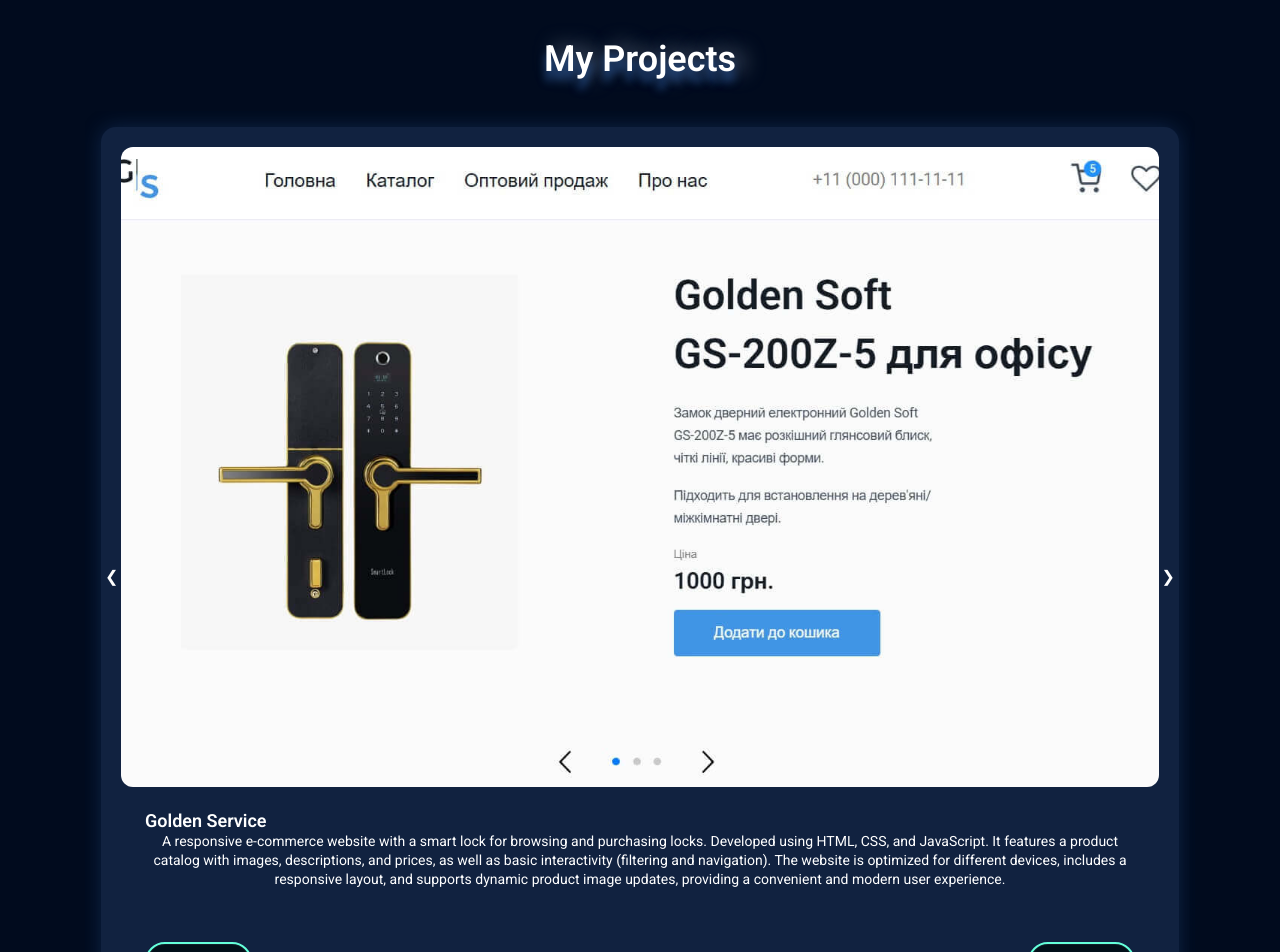
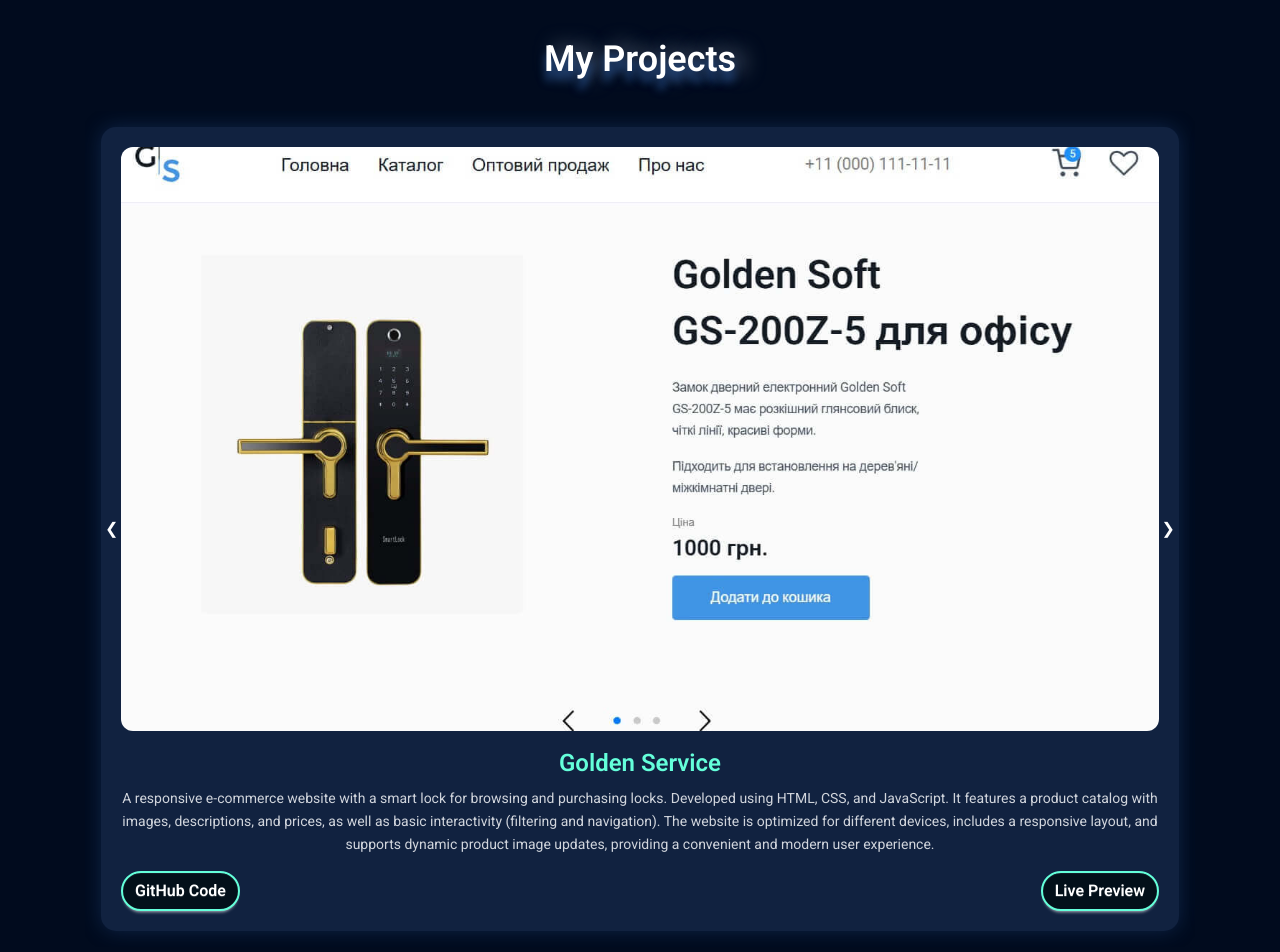
Before and after one commit to Yeromin1/Portfolio, a React (Vite) app: page / in a window 1280 px wide. Shown: the part 1780-2732 px from the top of the page. Built offline with nearby package versions, Linux system fonts and the light colour scheme.

Commit message:
ProjectsPage-finish

```diff
--- a/src/pages/ProjectsPage/ProjectsPage.jsx
+++ b/src/pages/ProjectsPage/ProjectsPage.jsx
@@ -1,3 +1,73 @@
+// import projects from "../../data/projects";
+
+// const ProjectsPage = () => {
+//   return (
+//     <section id="projects" className="bg-section">
+//       <div className="container py-20">
+//         <h2 className="text-4xl font-semibold title-shadow text-center mb-8">
+//           My Projects
+//         </h2>
+
+//         <div className="carousel w-full">
+//           {projects.map((project, index) => {
+//             const prevSlide = index === 0 ? projects.length : index;
+
+//             const nextSlide = index === projects.length - 1 ? 1 : index + 2;
+
+//             return (
+//               <div
+//                 key={project.id}
+//                 id={`slide${index + 1}`}
+//                 className="carousel-item relative w-full p-4"
+//               >
+//                 <div className="bg-[#112240] p-5 rounded-[15px] shadow-[0_0_20px_rgba(35,75,134,0.4)] grid">
+//                   <figure className="w-full h-full overflow-hidden">
+//                     <img
+//                       src={project.img}
+//                       alt={project.title}
+//                       className="w-full h-full object-cover rounded-xl"
+//                     />
+//                   </figure>
+
+//                   <div className="card-body items-center text-center flex justify-between w-full">
+//                     <div>
+//                       <h4 className="card-title">{project.title}</h4>
+
+//                       <p className="mb-4 leading-snug">{project.description}</p>
+//                     </div>
+
+//                     <div className="flex justify-between w-full">
+//                       <a href={project.link} target="_blank" rel="noreferrer">
+//                         <button className="btn py-2 px-3">GitHub Code</button>
+//                       </a>
+
+//                       <a href={project.demo} target="_blank" rel="noreferrer">
+//                         <button className="btn py-2 px-3">Live Preview</button>
+//                       </a>
+//                     </div>
+//                   </div>
+//                 </div>
+
+//                 <div className="hidden md:flex absolute left-5 right-5 top-1/2 -translate-y-1/2 justify-between">
+//                   <a href={`#slide${prevSlide}`} className="btn-circle">
+//                     ❮
+//                   </a>
+
+//                   <a href={`#slide${nextSlide}`} className="btn-circle">
+//                     ❯
+//                   </a>
+//                 </div>
+//               </div>
+//             );
+//           })}
+//         </div>
+//       </div>
+//     </section>
+//   );
+// };
+
+// export default ProjectsPage;
+
 import projects from "../../data/projects";
 
 const ProjectsPage = () => {
@@ -20,23 +90,26 @@ const ProjectsPage = () => {
                 id={`slide${index + 1}`}
                 className="carousel-item relative w-full p-4"
               >
-                <div className="bg-[#112240] p-5 rounded-[15px] shadow-[0_0_20px_rgba(35,75,134,0.4)] grid">
-                  <figure className="w-full h-full overflow-hidden">
+                <div className="bg-[#112240] p-5 rounded-[15px] shadow-[0_0_20px_rgba(35,75,134,0.4)] flex flex-col h-full">
+                  <figure className="w-full aspect-[16/9] overflow-hidden rounded-xl mb-4">
                     <img
                       src={project.img}
                       alt={project.title}
-                      className="w-full h-full object-cover rounded-xl"
+                      className="w-full h-full object-cover"
                     />
                   </figure>
 
-                  <div className="card-body items-center text-center flex justify-between w-full">
-                    <div>
-                      <h4 className="card-title">{project.title}</h4>
-
-                      <p className="mb-4 leading-snug">{project.description}</p>
+                  <div className="flex flex-col flex-1 text-center justify-between">
+                    <div className="mb-4 ">
+                      <h4 className="card-title mb-2 justify-center text-2xl text-[#64ffda]">
+                        {project.title}
+                      </h4>
+                      <p className="text-sm leading-relaxed text-gray-300">
+                        {project.description}
+                      </p>
                     </div>
 
-                    <div className="flex justify-between w-full">
+                    <div className="flex justify-between w-full ">
                       <a href={project.link} target="_blank" rel="noreferrer">
                         <button className="btn py-2 px-3">GitHub Code</button>
                       </a>
```
Also changed, not shown: src/assets/images/yacht.jpg.
